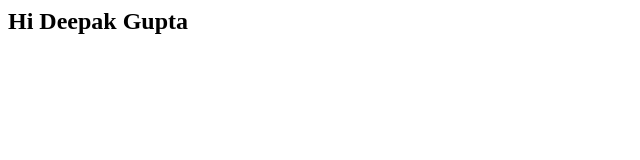
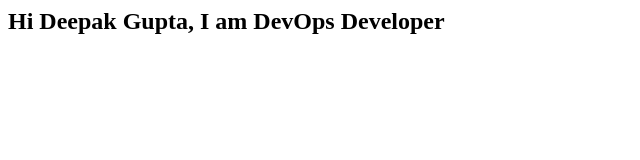
Before and after one commit to hideepakgupta2000/Project_name, a plain HTML site: page index.html in a window 1280 px wide. Shown: the whole page, without its empty margins (0-640 px from the left). Drawn offline with Linux system fonts and the light colour scheme.

Commit message:
Index update

```diff
--- a/index.html
+++ b/index.html
@@ -2,7 +2,7 @@
 <head>
 </head>
 <body>
-<h2> Hi Deepak Gupta</h2>
+<h2> Hi Deepak Gupta, I am DevOps Developer</h2>
 </body>
 
 </html>
```
